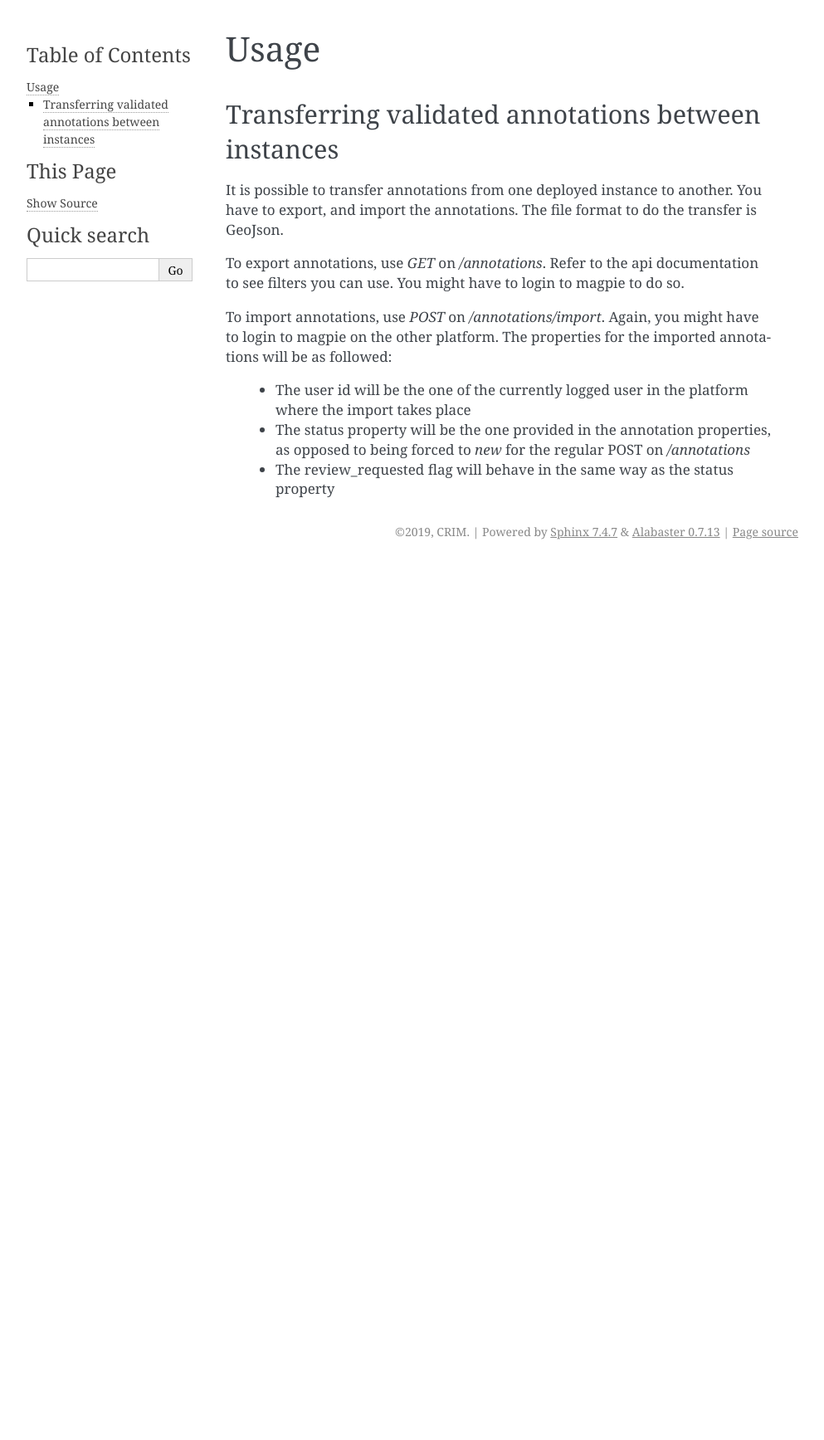
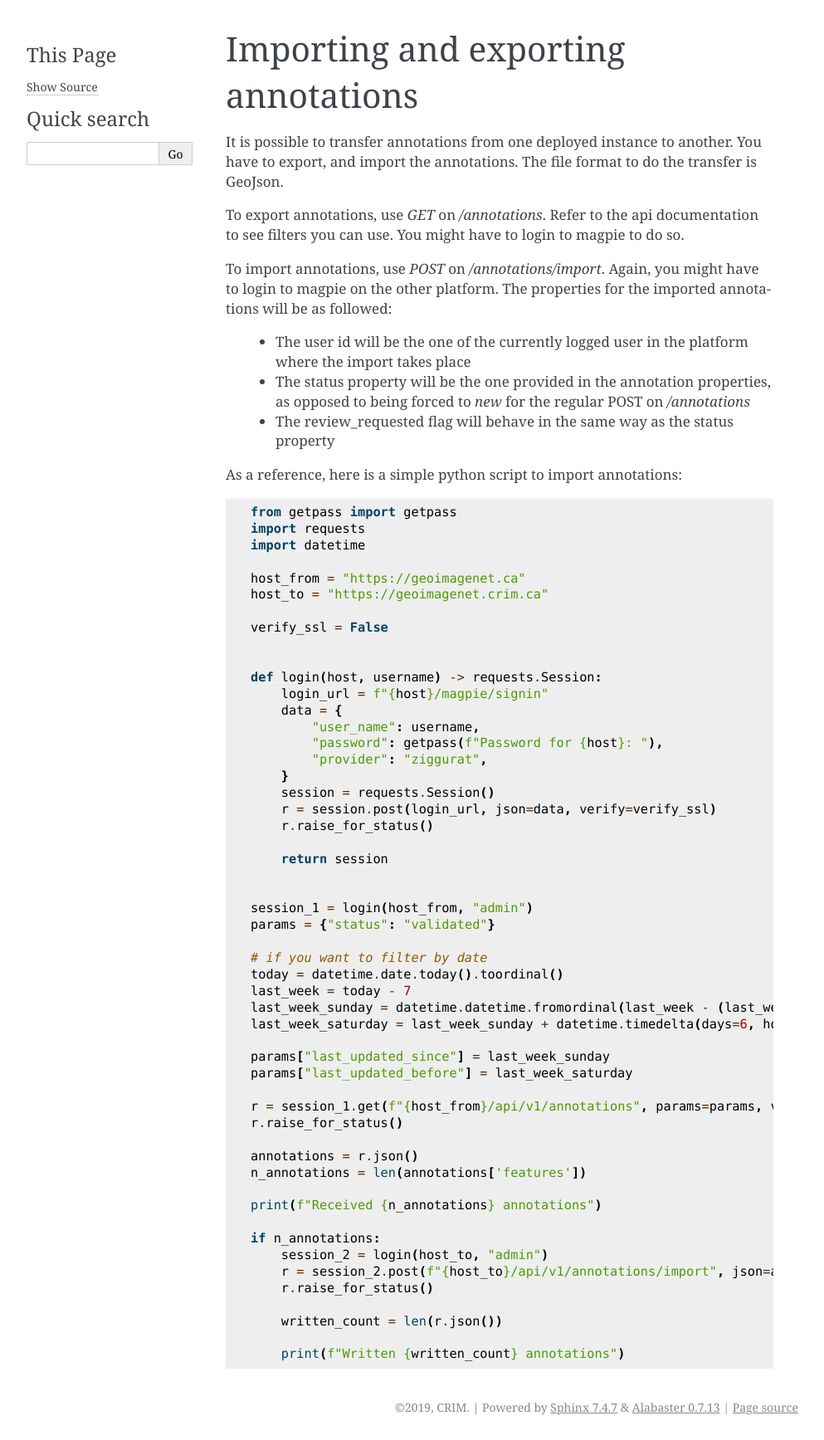
Before and after one commit to crim-ca/geoimagenet-api, a Sphinx documentation site: the page built from docs/source/annotation_import_export.rst, in a window 1280 px wide. Shown: the whole page at 83% size, without its empty margins (148-1141 px from the left). Built offline with Sphinx 7.4.7, drawn with Linux system fonts in a browser that asks for light colours; before the commit the page ends 900 px from its top, so only the background shows below that.

Commit message:
chg: Add script to documentation to import and export annotations

```diff
--- a/docs/source/usage.rst
+++ b/docs/source/annotation_import_export.rst
@@ -1,10 +1,7 @@
 
-*****
-Usage
-*****
-
-Transferring validated annotations between instances
-====================================================
+***********************************
+Importing and exporting annotations
+***********************************
 
 It is possible to transfer annotations from one deployed instance to another.
 You have to export, and import the annotations. The file format to do the transfer
@@ -22,3 +19,7 @@ will be as followed:
  - The status property will be the one provided in the annotation properties, as opposed to
    being forced to `new` for the regular POST on `/annotations`
  - The review_requested flag will behave in the same way as the status property
+
+As a reference, here is a simple python script to import annotations:
+
+.. literalinclude:: examples/import-export.py
--- /dev/null
+++ b/docs/source/examples/import-export.py
@@ -0,0 +1,52 @@
+from getpass import getpass
+import requests
+import datetime
+
+host_from = "https://geoimagenet.ca"
+host_to = "https://geoimagenet.crim.ca"
+
+verify_ssl = False
+
+
+def login(host, username) -> requests.Session:
+    login_url = f"{host}/magpie/signin"
+    data = {
+        "user_name": username,
+        "password": getpass(f"Password for {host}: "),
+        "provider": "ziggurat",
+    }
+    session = requests.Session()
+    r = session.post(login_url, json=data, verify=verify_ssl)
+    r.raise_for_status()
+
+    return session
+
+
+session_1 = login(host_from, "admin")
+params = {"status": "validated"}
+
+# if you want to filter by date
+today = datetime.date.today().toordinal()
+last_week = today - 7
+last_week_sunday = datetime.datetime.fromordinal(last_week - (last_week % 7))
+last_week_saturday = last_week_sunday + datetime.timedelta(days=6, hours=23, minutes=59)
+
+params["last_updated_since"] = last_week_sunday
+params["last_updated_before"] = last_week_saturday
+
+r = session_1.get(f"{host_from}/api/v1/annotations", params=params, verify=verify_ssl)
+r.raise_for_status()
+
+annotations = r.json()
+n_annotations = len(annotations['features'])
+
+print(f"Received {n_annotations} annotations")
+
+if n_annotations:
+    session_2 = login(host_to, "admin")
+    r = session_2.post(f"{host_to}/api/v1/annotations/import", json=annotations)
+    r.raise_for_status()
+
+    written_count = len(r.json())
+
+    print(f"Written {written_count} annotations")
--- a/docs/source/index.rst
+++ b/docs/source/index.rst
@@ -52,7 +52,7 @@ Contents
    :maxdepth: 3
 
    installation
-   usage
+   annotation_import_export
    database
    tests
    configuration
```
